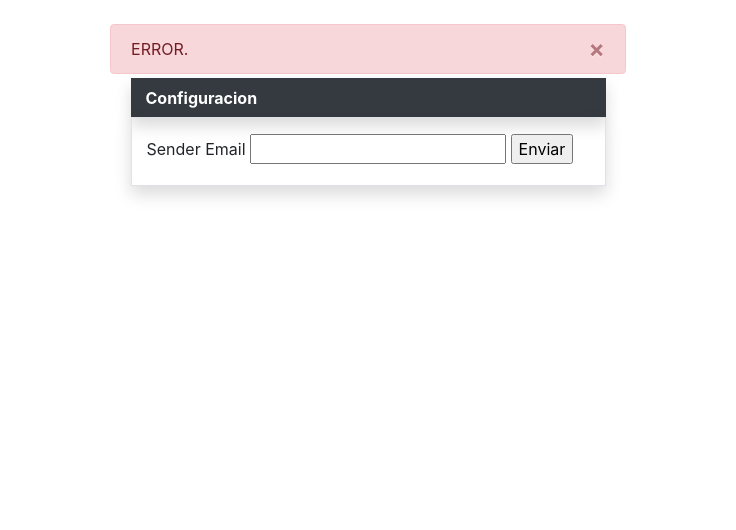
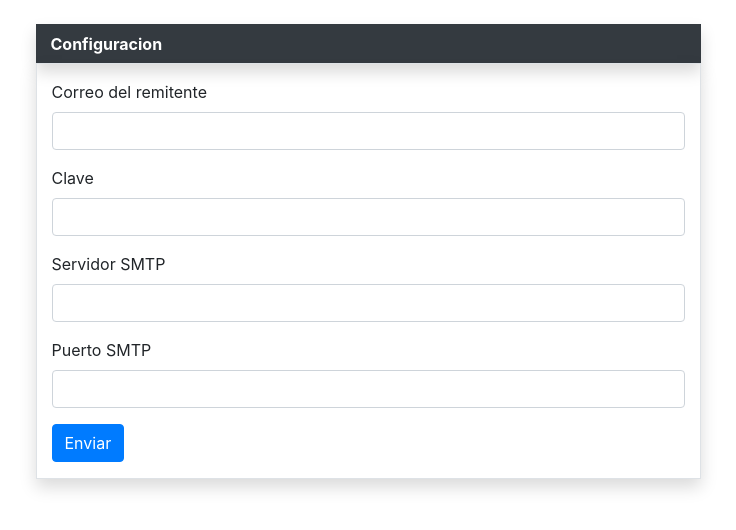
Before and after one commit to davidsirvent/mailing, a Flask app: page /config in a window 1280 px wide. Shown: the part 76-606 px from the top of that part, without its empty margins (272-1008 px from the left). Run offline with Flask 2, Linux system fonts and the light colour scheme; data that the repository does not hold is empty; the page is wider than the window, and the part outside it is not shown; some libraries are stand-ins or nearby versions.

Commit message:
Config form and html editor

```diff
--- a/mailing_app/forms.py
+++ b/mailing_app/forms.py
@@ -1,10 +1,10 @@
 from flask_wtf import FlaskForm
-from wtforms import StringField, IntegerField
-from wtforms.validators import DataRequired
+from wtforms import StringField, IntegerField, PasswordField
+from wtforms.validators import DataRequired, Email
 
 
 class ConfigForm(FlaskForm):
-    sender_address = StringField('Sender Email', validators=[DataRequired()])
-    password = StringField('password', validators=[DataRequired()])
-    smtp_server = StringField('SMTP server', validators=[DataRequired()])
-    smtp_port = IntegerField('SMTP port', validators=[DataRequired()])
+    sender_address = StringField('Correo del remitente', validators=[DataRequired(), Email("Correo no válido.")])
+    password = PasswordField('Clave', validators=[DataRequired()])
+    smtp_server = StringField('Servidor SMTP', validators=[DataRequired()])
+    smtp_port = IntegerField('Puerto SMTP', validators=[DataRequired("Introduzca un puerto SMTP válido.")])
--- a/mailing_app/main.py
+++ b/mailing_app/main.py
@@ -1,4 +1,4 @@
-from flask import Blueprint, render_template, flash
+from flask import Blueprint, render_template, flash, request
 from . import db
 
 import json
@@ -18,15 +18,35 @@ def index():
     return render_template('main/index.html')
 
 
-@main.route('/config', methods=('GET', 'POST'))
+@main.route('/config', methods=['GET', 'POST'])
 def config():
+
+    config = Config.query.get(1)
     form = ConfigForm()
+
     if form.validate_on_submit():
-        flash("INFO: Todo ok.")
+
+        if config is not None:
+            config.sender_address = form.sender_address.data
+            config.password = form.password.data
+            config.smtp_server = form.smtp_server.data
+            config.smtp_port = form.smtp_port.data
+        else:
+            config = Config(sender_address=form.sender_address.data, password=form.password.data, smtp_server=form.smtp_server.data, smtp_port=form.smtp_port.data)
+            db.session.add(config)
+
+        try:
+            db.session.commit()
+            flash("INFO: Configuración guardada.")
+        except Exception as error:
+            flash("ERROR: " + error.args[0])
+
     else:
-        flash("ERROR.")
+        for errorMessages in form.errors.items():
+            for err in errorMessages:
+                flash("ERROR: " + err)
 
-    return render_template('main/configuration.html', form=form)
+    return render_template('main/configuration.html', form=form, config=config)
 
 
 def send():
--- a/mailing_app/templates/main/configuration.html
+++ b/mailing_app/templates/main/configuration.html
@@ -5,16 +5,31 @@
 <div id="config" class="container">
 
     <div class="row justify-content-center">
-        <div class="col-10 col-lg-5 {{ col_title() }}">
+        <div class="col-7 col-lg-7 {{ col_title() }}">
             Configuracion
         </div>
     </div>
     <div class="row justify-content-center">
-        <div class="col-10 col-lg-5 {{ col_body() }}">
-            <form method="POST" action="{{ url_for('main.config') }}">
+        <div class="col-7 col-lg-7 {{ col_body() }}">
+            <form method="POST">
                 {{ form.csrf_token }}
-                {{ form.sender_address.label }} {{ form.sender_address(size=20) }}
-                <input type="submit" value="Enviar">
+                <div class="form-group">
+                    {{ form.sender_address.label(for="sender_address") }}
+                    {{ form.sender_address(type="email", class="form-control", value=config.sender_address) }}
+                </div>
+                <div class="form-group">
+                    {{ form.password.label(for="password") }}
+                    {{ form.password(class="form-control") }}
+                </div>
+                <div class="form-group">
+                    {{ form.smtp_server.label(for="smtp_server") }}
+                    {{ form.smtp_server(class="form-control",  value=config.smtp_server) }}
+                </div>
+                <div class="form-group">
+                    {{ form.smtp_port.label(for="smtp_port") }}
+                    {{ form.smtp_port(class="form-control", value=config.smtp_port) }}
+                </div>
+                <input type="submit" class="btn btn-primary" value="Enviar">
             </form>
         </div>
     </div>
```
Also changed, not shown: mailing_app/templates/main/index.html (+10 -17 lines), requirements.txt (+29 -0 lines).
